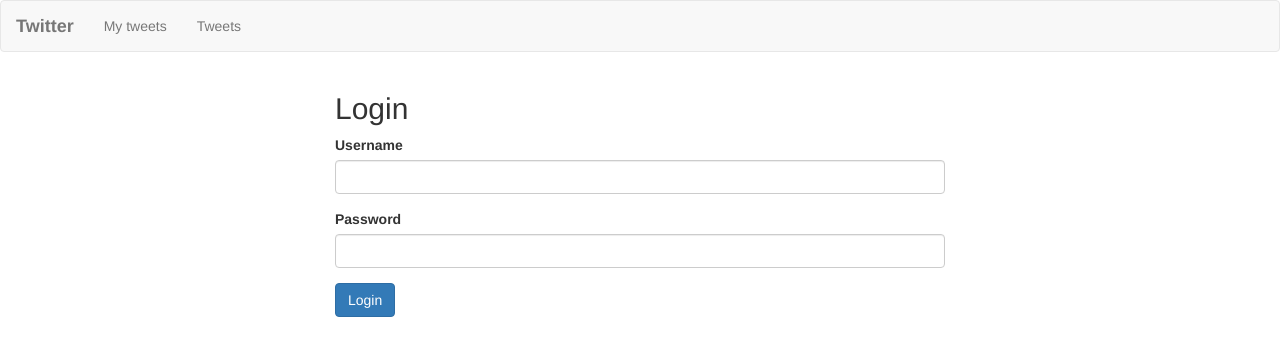
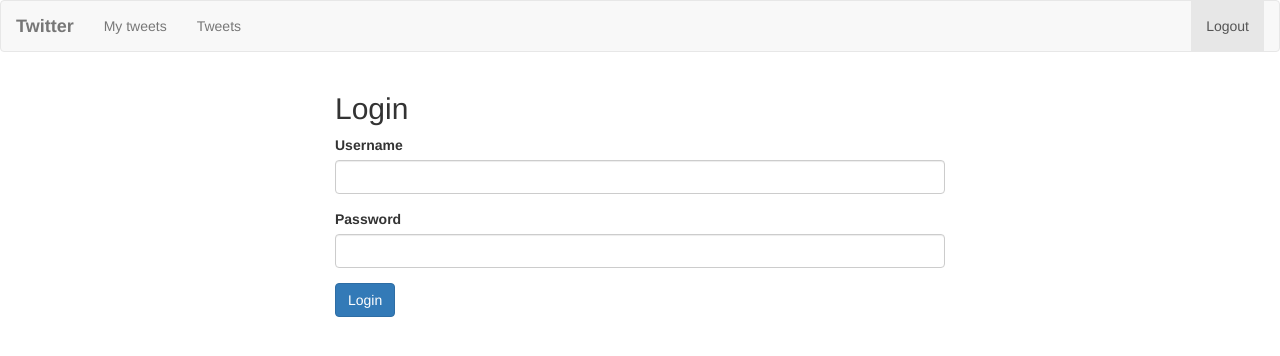
Before and after one commit to mbendis/interview-twitter, an Angular app in the folder interview-twitter-ui/: page /login in a window 1280 px wide. Shown: the top 356 px of the page. Built offline with nearby package versions, Linux system fonts and the light colour scheme.

Commit message:
Added logout functionality.

```diff
--- a/interview-twitter-ui/src/app/shared/components/navbar/navbar.component.html
+++ b/interview-twitter-ui/src/app/shared/components/navbar/navbar.component.html
@@ -10,6 +10,10 @@
         <li routerLinkActive="active"><a routerLink="tweets">Tweets</a>
         </li>
       </ul>
+      <ul class="nav navbar-nav navbar-right">
+        <li routerLinkActive="active" (click)="logout()"><a routerLink="">Logout</a>
+        </li>
+      </ul>
     </div>
   </div>
 </nav>
--- a/interview-twitter-ui/src/app/shared/components/navbar/navbar.component.ts
+++ b/interview-twitter-ui/src/app/shared/components/navbar/navbar.component.ts
@@ -14,4 +14,7 @@ export class NavbarComponent {
   getCurrentUser(): string {
     return this.authService.getCurrentUser();
   }
+  logout() {
+    this.authService.logout();
+  }
 }
```
